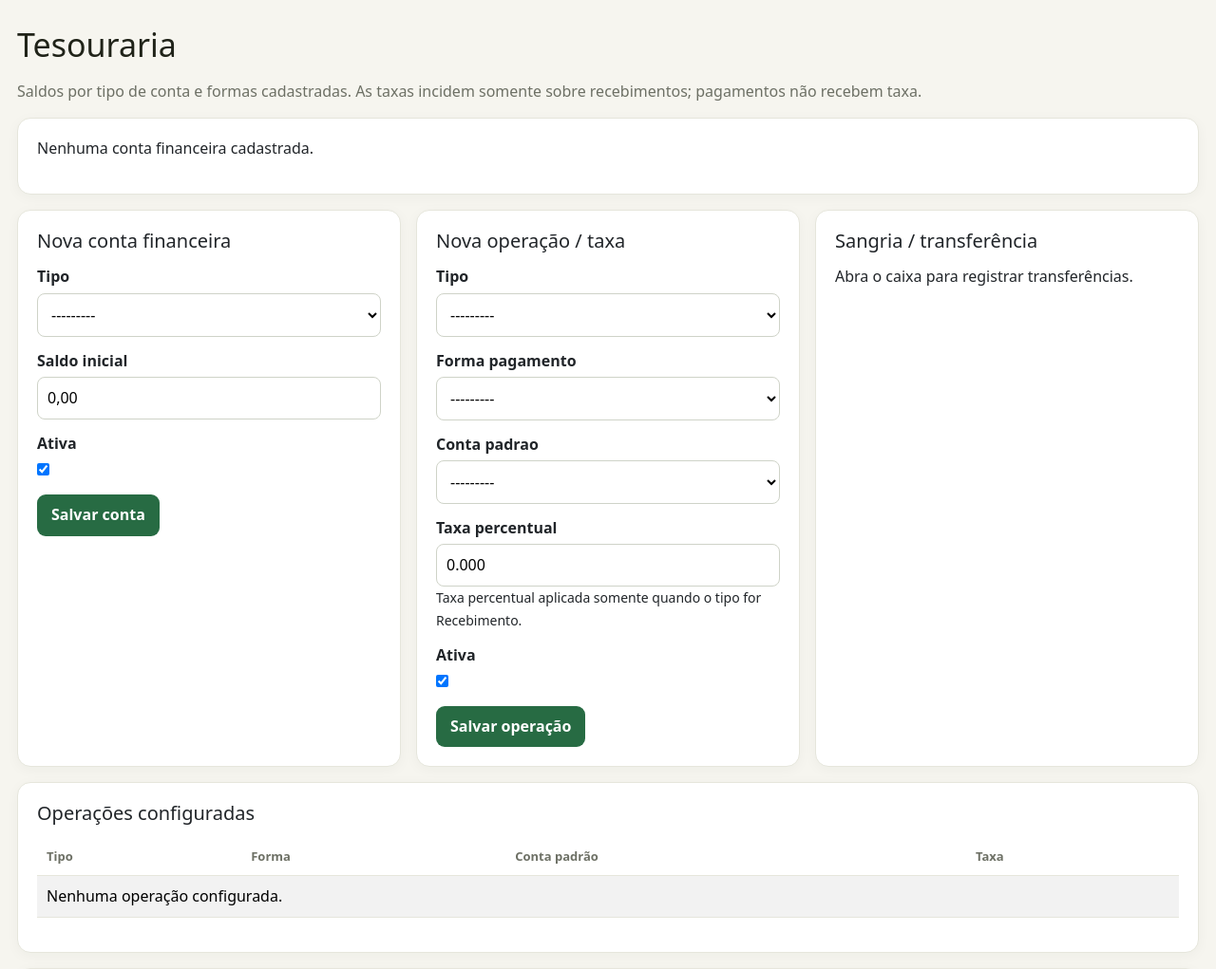
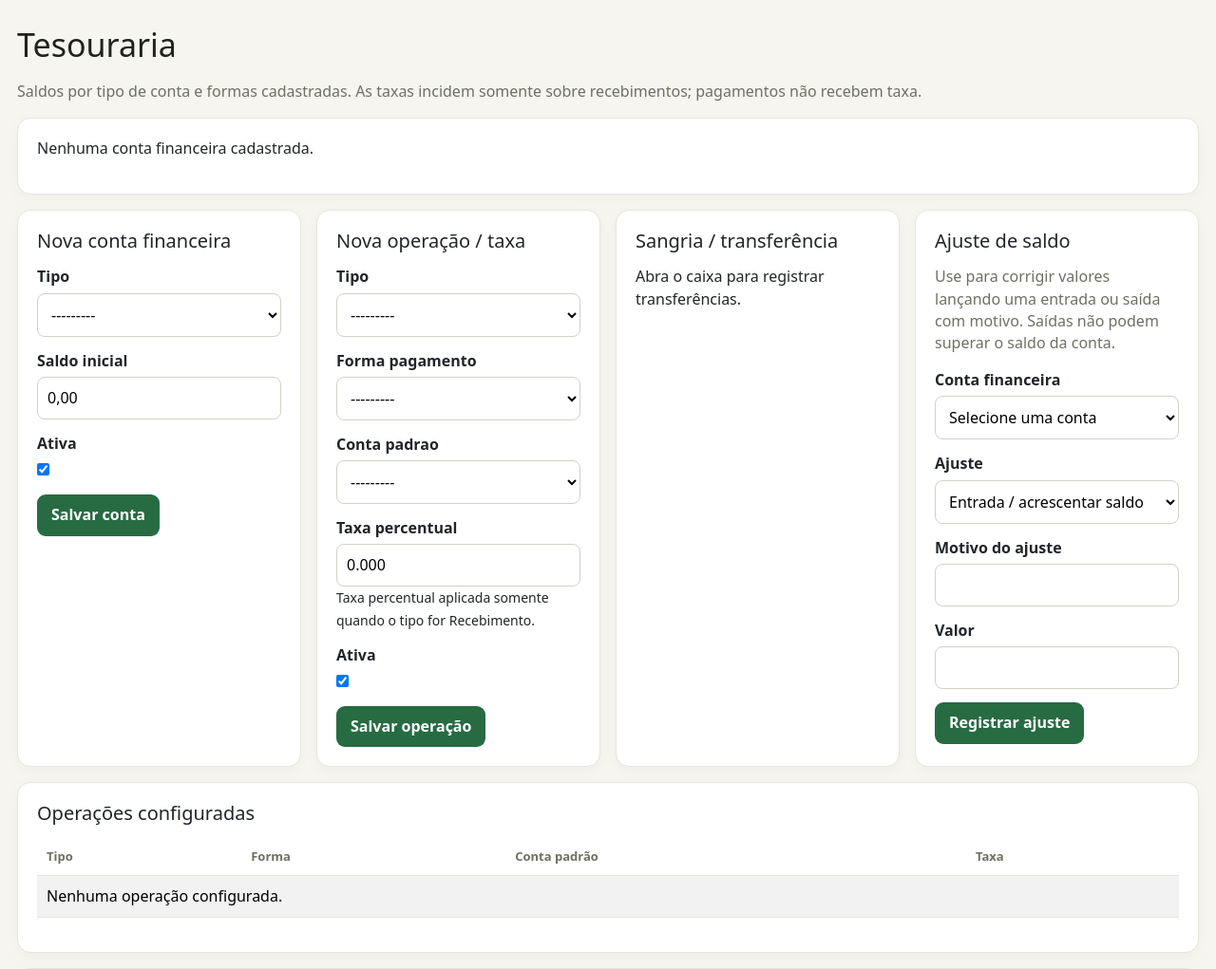
Before and after one commit to joaosalesgn/garapeiro, a Django app: page /tesouraria/ in a window 1280 px wide. Shown: the part 72-1093 px from the top of the page at 95% size. Run offline with Django 5.2, Linux system fonts and the light colour scheme; the visitor is signed in with stand-in values (Sample User, id 1); data that the repository does not hold is empty.

Commit message:
Implementado ajuste de saldo de valores.

```diff
--- a/atendimento/forms.py
+++ b/atendimento/forms.py
@@ -76,6 +76,33 @@ class TransferenciaForm(forms.Form):
         if dados.get("origem") and dados.get("destino") and dados["origem"] == dados["destino"]:
             self.add_error("destino", "A conta de origem e destino devem ser diferentes.")
         return dados
+
+
+class AjusteTesourariaForm(forms.Form):
+    conta = forms.ModelChoiceField(
+        queryset=ContaFinanceira.objects.filter(ativa=True),
+        label="Conta financeira",
+        empty_label="Selecione uma conta",
+    )
+    tipo = forms.ChoiceField(
+        choices=(("ENTRADA", "Entrada / acrescentar saldo"), ("SAIDA", "Saída / reduzir saldo")),
+        label="Ajuste",
+    )
+    descricao = forms.CharField(max_length=180, label="Motivo do ajuste")
+    valor = forms.DecimalField(
+        min_value=Decimal("0.01"), max_digits=12, decimal_places=2,
+        label="Valor", widget=MoneyInput(),
+    )
+
+    def __init__(self, *args, **kwargs):
+        super().__init__(*args, **kwargs)
+        self.fields["conta"].queryset = ContaFinanceira.objects.filter(ativa=True).order_by("tipo", "nome")
+
+    def clean_descricao(self):
+        descricao = self.cleaned_data["descricao"].strip()
+        if not descricao:
+            raise ValidationError("Informe o motivo do ajuste para manter o histórico claro.")
+        return descricao
 
 
 class NovaComandaForm(forms.Form):
--- a/atendimento/templates/contas_pagar.html
+++ b/atendimento/templates/contas_pagar.html
@@ -64,7 +64,7 @@
                     <td>
                         <select class="form-select cp-payment-input" id="conta-saida-{{ conta.pk }}" name="conta_saida" form="cp-payment-{{ conta.pk }}" required>
                             <option value="" selected>Selecione</option>
-                            {% for conta_financeira in contas_saida %}<option value="{{ conta_financeira.pk }}">{{ conta_financeira.get_tipo_display }}{% if conta_financeira.tipo == 'BANCO' %} #{{ conta_financeira.pk }}{% endif %}</option>{% endfor %}
+                            {% for conta_financeira in contas_saida %}<option value="{{ conta_financeira.pk }}">{{ conta_financeira.nome }}</option>{% endfor %}
                         </select>
                     </td>
                     <td>
--- a/atendimento/templates/tesouraria.html
+++ b/atendimento/templates/tesouraria.html
@@ -38,6 +38,14 @@
           for="{{ field.id_for_label }}">{{ field.label }}</label>{{ field }}{{ field.errors }}</div>{% endfor %}<button
         type="submit">Registrar transferência</button></form>{% else %}<p>Abra o caixa para registrar transferências.
     </p>{% endif %}
+  </section>{% endif %}
+  {% if pode_ajustar %}<section class="card">
+    <h2>Ajuste de saldo</h2>
+    <p class="muted">Use para corrigir valores lançando uma entrada ou saída com motivo. Saídas não podem superar o saldo da conta.</p>
+    <form method="post">{% csrf_token %}<input type="hidden" name="acao" value="ajuste">
+      {% for field in ajuste_form %}<div class="field"><label for="{{ field.id_for_label }}">{{ field.label }}</label>{{ field }}{{ field.errors }}</div>{% endfor %}
+      <button type="submit">Registrar ajuste</button>
+    </form>
   </section>{% endif %}
 </div>
 <section class="card">
--- a/atendimento/views.py
+++ b/atendimento/views.py
@@ -17,7 +17,7 @@ from django.utils import timezone
 from django.views.decorators.http import require_POST
 
 from .forms import (
-    AbrirCaixaForm, AdicionarItemForm, FecharCaixaForm, MovimentacaoForm,
+    AbrirCaixaForm, AdicionarItemForm, FecharCaixaForm, MovimentacaoForm, AjusteTesourariaForm,
     NovaComandaForm, ComandaEnderecoForm, PagamentoForm, EncerrarComandaForm, NovaContaPagarForm, BaixaContaPagarForm,
     ContaFinanceiraForm, OperacaoFinanceiraForm, TransferenciaForm, CupomForm, ClienteRapidoForm,
 )
@@ -806,6 +806,7 @@ def tesouraria(request):
     contas_form = ContaFinanceiraForm(prefix="conta")
     operacao_form = OperacaoFinanceiraForm(prefix="operacao")
     transferencia_form = TransferenciaForm(prefix="transferencia")
+    ajuste_form = AjusteTesourariaForm(prefix="ajuste")
     if request.method == "POST":
         acao = request.POST.get("acao")
         if acao == "conta" and request.user.has_perm("atendimento.add_contafinanceira"):
@@ -869,6 +870,49 @@ def tesouraria(request):
                     LancamentoTesouraria.objects.create(conta=dados["destino"], tipo=LancamentoTesouraria.Tipo.TRANSFERENCIA_ENTRADA, descricao=dados["descricao"], **comum)
                     messages.success(request, "Transferência registrada nas duas contas.")
                     return redirect("atendimento:tesouraria")
+        elif acao == "ajuste" and request.user.has_perm("atendimento.add_lancamentotesouraria"):
+            ajuste_form = AjusteTesourariaForm(request.POST, prefix="ajuste")
+            if ajuste_form.is_valid():
+                dados = ajuste_form.cleaned_data
+                with transaction.atomic():
+                    conta = get_object_or_404(
+                        ContaFinanceira.objects.select_for_update().filter(ativa=True),
+                        pk=dados["conta"].pk,
+                    )
+                    caixa_atual = Caixa.objects.select_for_update().filter(status=Caixa.Status.ABERTO).first()
+                    tipo = (
+                        LancamentoTesouraria.Tipo.AJUSTE_ENTRADA
+                        if dados["tipo"] == "ENTRADA"
+                        else LancamentoTesouraria.Tipo.AJUSTE_SAIDA
+                    )
+                    if tipo == LancamentoTesouraria.Tipo.AJUSTE_SAIDA and dados["valor"] > _saldo_conta(conta):
+                        messages.error(request, "O valor da saída supera o saldo disponível na conta escolhida.")
+                    else:
+                        referencia = ""
+                        if conta.tipo == ContaFinanceira.Tipo.GAVETA and caixa_atual:
+                            movimento = MovimentacaoCaixa.objects.create(
+                                caixa=caixa_atual,
+                                tipo=(MovimentacaoCaixa.Tipo.ENTRADA if dados["tipo"] == "ENTRADA" else MovimentacaoCaixa.Tipo.SAIDA),
+                                descricao=dados["descricao"],
+                                valor=dados["valor"],
+                                criado_por=request.user,
+                                atualizado_por=request.user,
+                            )
+                            referencia = f"Ajuste manual de caixa #{movimento.pk}"
+                        LancamentoTesouraria.objects.create(
+                            conta=conta,
+                            caixa=caixa_atual,
+                            tipo=tipo,
+                            descricao=dados["descricao"],
+                            valor_bruto=dados["valor"],
+                            taxa=Decimal("0.00"),
+                            valor=dados["valor"],
+                            referencia=referencia,
+                            criado_por=request.user,
+                            atualizado_por=request.user,
+                        )
+                        messages.success(request, f"Ajuste de {dados['tipo'].lower()} registrado na conta {conta.nome}.")
+                        return redirect("atendimento:tesouraria")
         else:
             raise PermissionDenied
     contas = ContaFinanceira.objects.filter(ativa=True)
@@ -885,7 +929,9 @@ def tesouraria(request):
         "lancamentos": lancamentos,
         "query_string": query_string,
         "contas_form": contas_form, "operacao_form": operacao_form,
-        "transferencia_form": transferencia_form, "caixa_aberto": _caixa_aberto(),
+        "transferencia_form": transferencia_form, "ajuste_form": ajuste_form,
+        "caixa_aberto": _caixa_aberto(),
+        "pode_ajustar": request.user.has_perm("atendimento.add_lancamentotesouraria"),
         "pode_cadastrar_conta": request.user.has_perm("atendimento.add_contafinanceira"),
         "pode_cadastrar_operacao": request.user.has_perm("atendimento.add_operacaofinanceira"),
         "pode_transferir": request.user.has_perm("atendimento.add_lancamentotesouraria"),
```
